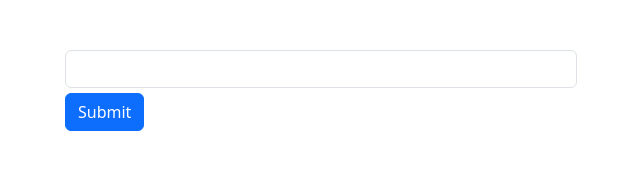
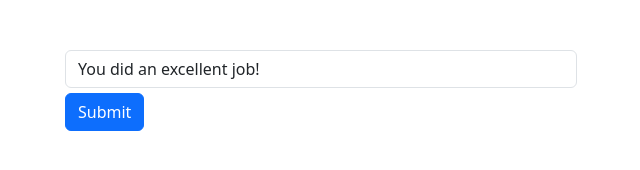
Before and after one commit to jimmytwei/jimmytwei.github.io, a plain HTML site: page polite-guard/index.html in a window 1280 px wide. Shown: the whole page, without its empty margins (319-959 px from the left). Drawn offline with Linux system fonts and the light colour scheme.

Commit message:
Added default value for Polite Guard web app

```diff
--- a/polite-guard/index.html
+++ b/polite-guard/index.html
@@ -22,7 +22,7 @@
 </head>
 <body>
   <div class="mx-auto" style="width: 40%; margin-top: 50px">
-    <input type="text" class="form-control" id="input">
+    <input type="text" class="form-control" id="input" value="You did an excellent job!">
   </div>
   <div class="mx-auto" style="width: 40%; margin-top: 5px">
     <button type="button" class="btn btn-primary" onclick="call_classify()">Submit</button>
```
